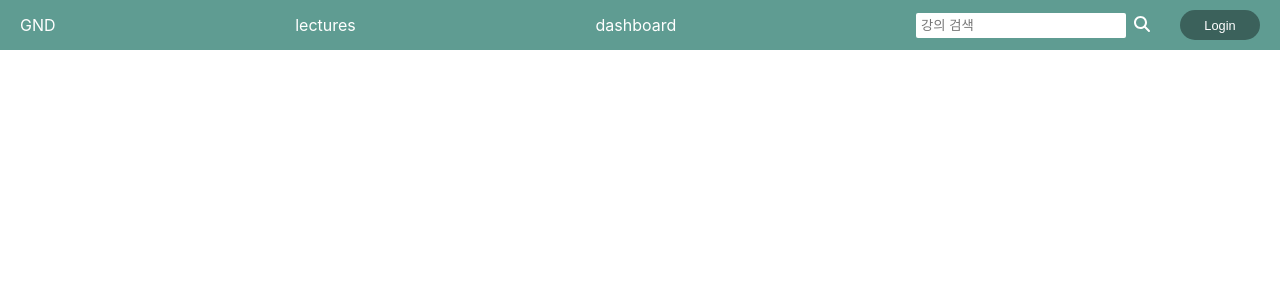
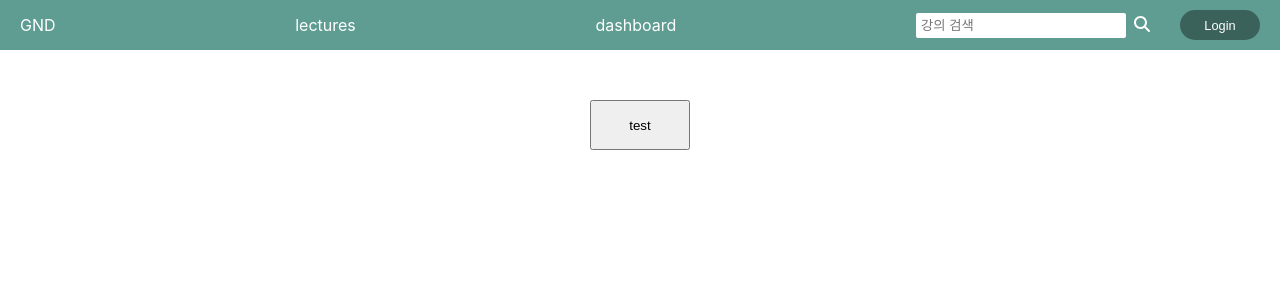
Before and after one commit to jeLee94/GND, a React (Create React App) app: page /data in a window 1280 px wide. Shown: the top 300 px of the page. Built offline with nearby package versions, Linux system fonts and the light colour scheme.

Commit message:
feat: 파이어베이스 데이터베이스 설정 및 데이터 저장

```diff
--- a/package.json
+++ b/package.json
@@ -15,11 +15,13 @@
     "@types/react-dom": "^18.0.10",
     "@types/react-router-dom": "^5.3.3",
     "@types/styled-components": "^5.1.26",
+    "axios": "^1.2.3",
+    "firebase": "^9.16.0",
     "react": "^18.2.0",
     "react-dom": "^18.2.0",
     "react-player": "^2.11.0",
     "react-router-dom": "^6.7.0",
-    "react-scripts": "5.0.1",
+    "react-scripts": "^5.0.1",
     "styled-components": "^5.3.6",
     "typescript": "^4.9.4",
     "v6": "^0.0.0",
--- /dev/null
+++ b/src/firebase.tsx
@@ -0,0 +1,23 @@
+// Import the functions you need from the SDKs you need
+import { initializeApp } from 'firebase/app';
+import { getAuth } from 'firebase/auth';
+import { getFirestore } from 'firebase/firestore';
+import { getStorage } from 'firebase/storage';
+// TODO: Add SDKs for Firebase products that you want to use
+// https://firebase.google.com/docs/web/setup#available-libraries
+
+// Your web app's Firebase configuration
+const firebaseConfig = {
+  apiKey: 'AIzaSyClfU4LhUElDLP2_d_wiCDiX5JKS_OzCk8',
+  authDomain: 'gnd-project-864c1.firebaseapp.com',
+  projectId: 'gnd-project-864c1',
+  storageBucket: 'gnd-project-864c1.appspot.com',
+  messagingSenderId: '962932000525',
+  appId: '1:962932000525:web:6eebfc8c01c1c188985244',
+};
+
+// Initialize Firebase
+export const app = initializeApp(firebaseConfig);
+export const authService = getAuth(app);
+export const dbService = getFirestore(app);
+export const storageService = getStorage(app);
--- a/src/pages/DashboardPage.tsx
+++ b/src/pages/DashboardPage.tsx
@@ -1,6 +1,6 @@
-import styled from "styled-components";
-import Button from "../components/button/LogoutButton";
-import ToggleButton from "../components/button/ToggleButton";
+import styled from 'styled-components';
+import Button from '../components/button/LogoutButton';
+import ToggleButton from '../components/button/ToggleButton';
 function App() {
   return (
     <>
--- a/src/pages/LecturePage.tsx
+++ b/src/pages/LecturePage.tsx
@@ -1,7 +1,7 @@
 //유튜브 API 활용한 강의 페이지
 
 import styled from 'styled-components';
-import ReactPlayer from 'react-player';
+// import ReactPlayer from 'react-player';
 
 const LecturePage = () => {
   return (
@@ -10,7 +10,7 @@ const LecturePage = () => {
         <LectureTitle>혼자서도 마스터하는 React</LectureTitle>
         <BackButton>Back to Course</BackButton>
       </LectureHeader>
-      <ReactPlayer
+      {/* <ReactPlayer
         url={
           'https://www.youtube.com/watch?v=t3M6toIflyQ&list=PLv2d7VI9OotSn1ThdDeqvBx8QuRSd01qv&index=1'
         }
@@ -18,7 +18,7 @@ const LecturePage = () => {
         height='510px'
         muted={true}
         controls={true}
-      />
+      /> */}
     </Container>
   );
 };
--- a/src/shared/Router.tsx
+++ b/src/shared/Router.tsx
@@ -5,6 +5,7 @@ import DashboardPage from '../pages/DashboardPage';
 import LecturePage from '../pages/LecturePage';
 import LoginPage from '../pages/LoginPage';
 import Header from '../components/header/Header';
+import InsertData from '../util/img/data/insertData';
 
 const Router = () => {
   return (
@@ -17,6 +18,7 @@ const Router = () => {
         <Route path='/dashboard' element={<DashboardPage />} />
         <Route path='/dashboard:id' element={<DashboardPage />} />
         <Route path='/login' element={<LoginPage />} />
+        <Route path='/data' element={<InsertData />} />
       </Routes>
     </BrowserRouter>
   );
--- /dev/null
+++ b/src/util/img/data/insertData.tsx
@@ -0,0 +1,61 @@
+//로그인 회원가입 화면
+import { dbService } from '../../../firebase';
+import { addDoc, collection } from 'firebase/firestore';
+import axios from 'axios';
+import { useState } from 'react';
+import styled from 'styled-components';
+
+const InsertData = () => {
+  const [playlist, setPlaylist] = useState([]);
+  const onClickHandler = (e: React.MouseEvent) => {
+    e.preventDefault();
+    axios
+      .get(
+        'https://www.googleapis.com/youtube/v3/search?part=snippet&maxResults=100&q=리액트&order=relevance&key=AIzaSyBInemS4UAbNOJHtXpG0OW1neY96YqyGmQ'
+        // 'localhost:3000/dashboard'
+        //i.id.videoId
+      )
+      .then((res) => {
+        console.log(res);
+        setPlaylist(res.data.items);
+      })
+      .catch((err) => {
+        console.log(err);
+      });
+
+    {
+      playlist &&
+        playlist.map((i: any, idx) => {
+          console.log(i, idx);
+          if (i?.id?.videoId) {
+            addDoc(collection(dbService, 'CLASS'), {
+              category: 'react',
+              channelId: i?.snippet?.channelId,
+              channelTitle: i?.snippet?.channelTitle,
+              title: i?.snippet?.title,
+              videoId: i?.id?.videoId,
+              description: i?.snippet?.description,
+              thumbnail: i?.snippet?.thumbnails.high.url,
+            });
+          }
+        });
+    }
+    return null;
+  };
+  return (
+    <div>
+      <Button onClick={onClickHandler}>test</Button>
+    </div>
+  );
+};
+
+export default InsertData;
+
+const Button = styled.button`
+  width: 100px;
+  height: 50px;
+  margin: 100px auto;
+  display: flex;
+  align-items: center;
+  justify-content: center;
+`;
--- a/tsconfig.json
+++ b/tsconfig.json
@@ -18,7 +18,7 @@
     "resolveJsonModule": true,
     "isolatedModules": true,
     "noEmit": true,
-    "jsx": "react-jsx"
+    "jsx": "preserve"
   },
   "include": [
     "src"
```
Also changed, not shown: 2 other files (tests, documents, lock files or other folders).
